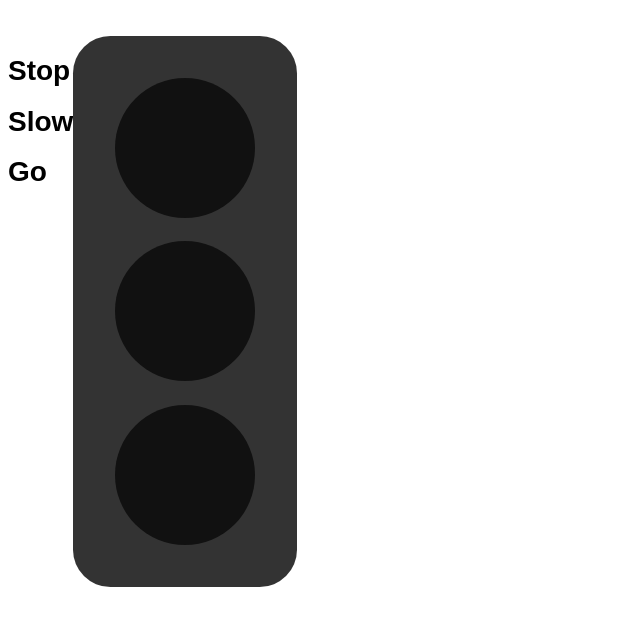
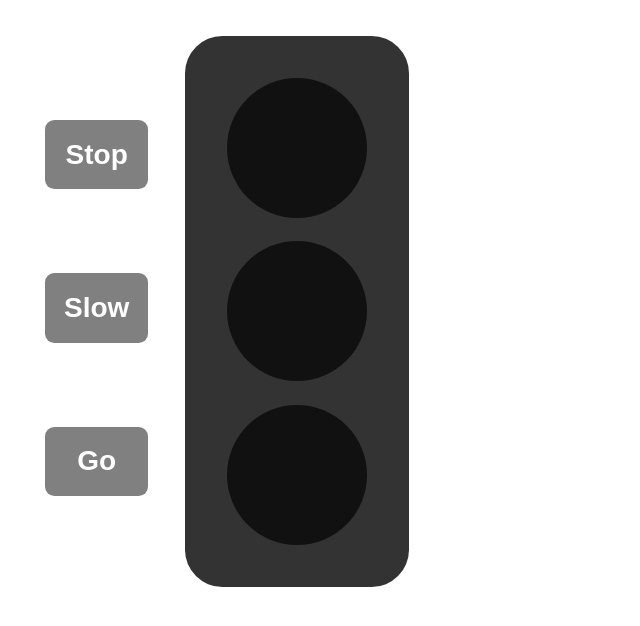
Before and after one commit to kajalmantri/trafficLight, a plain HTML site: page index.html in a window 1280 px wide. Shown: the whole page, without its empty margins (0-640 px from the left). Drawn offline with Linux system fonts and the light colour scheme.

Commit message:
Update trafficLight.css

```diff
--- a/CSS/trafficLight.css
+++ b/CSS/trafficLight.css
@@ -14,6 +14,15 @@
         margin: 2rem 0;
         padding: 1.3333rem;
     }
+    .button{
+        background-color:gray;
+        color:white;
+        border-radius:.6667rem;
+        padding:1.3333rem;
+        text-align:center;
+        margin:6rem 2.6667rem;
+        cursor:pointer;
+    }
 
 	.bulb { height: 10rem;
      width: 10rem;
```
